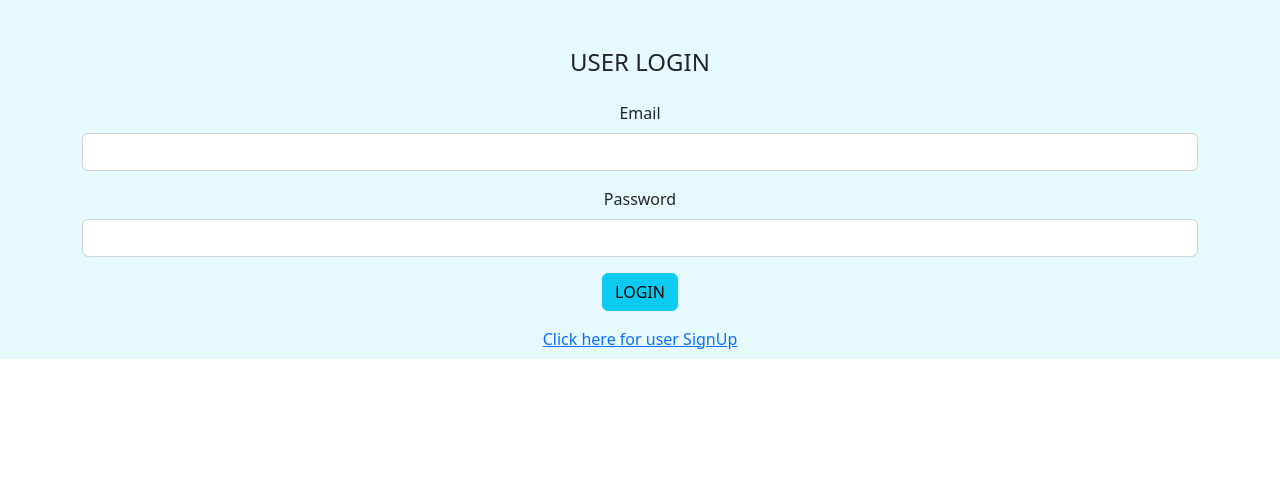
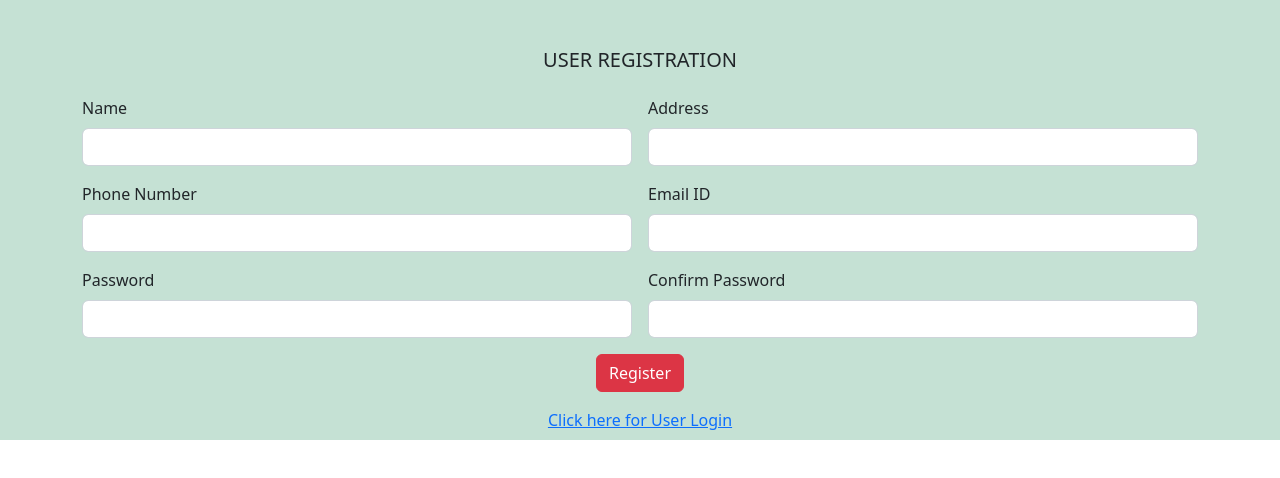
Before and after one commit to anugraha4/ShoppingCartAppFullstack, an Angular app: page / in a window 1280 px wide. Shown: the top 478 px of the page. Built offline with nearby package versions, Linux system fonts and the light colour scheme.

Commit message:
register

```diff
--- a/src/app/app.component.html
+++ b/src/app/app.component.html
@@ -1,3 +1,3 @@
-<app-user-login></app-user-login>
+<app-register></app-register>
 
 <router-outlet></router-outlet>
--- a/src/app/app.module.ts
+++ b/src/app/app.module.ts
@@ -5,12 +5,14 @@ import { AppRoutingModule } from './app-routing.module';
 import { AppComponent } from './app.component';
 import { AdminLoginComponent } from './admin-login/admin-login.component';
 import { UserLoginComponent } from './user-login/user-login.component';
+import { RegisterComponent } from './register/register.component';
 
 @NgModule({
   declarations: [
     AppComponent,
     AdminLoginComponent,
-    UserLoginComponent
+    UserLoginComponent,
+    RegisterComponent
   ],
   imports: [
     BrowserModule,
--- /dev/null
+++ b/src/app/register/register.component.html
@@ -0,0 +1,43 @@
+<div class="bg-success p-2 text-dark bg-opacity-25">
+<div class="container">
+    <div class="row">
+        <div class="col col-12 col-sm-12 col-md-12 col-lg-12 col-xl-12 col-xxl-12">
+            <div class="row g-3 mt-4">
+                <div class="col col-12 col-sm-12 col-md-12 col-lg-12 col-xl-12 col-xxl-12 text-center">
+                    <h5>USER REGISTRATION</h5>
+                </div>
+                <div class="col col-12 col-sm-6 col-md-6 col-lg-6 col-xl-6 col-xxl-6">
+                    <label for="" class="form-label">Name</label>
+                    <input type="text" class="form-control">
+                </div>
+                <div class="col col-12 col-sm-6 col-md-6 col-lg-6 col-xl-6 col-xxl-6">
+                    <label for="" class="form-label">Address</label>
+                    <input type="text" class="form-control">
+                </div>
+                <div class="col col-12 col-sm-6 col-md-6 col-lg-6 col-xl-6 col-xxl-6">
+                    <label for="" class="form-label">Phone Number</label>
+                    <input type="text" class="form-control">
+                </div>
+                <div class="col col-12 col-sm-6 col-md-6 col-lg-6 col-xl-6 col-xxl-6">
+                    <label for="" class="form-label">Email ID</label>
+                    <input type="email" name="" id="" class="form-control">
+                </div>
+                <div class="col col-12 col-sm-6 col-md-6 col-lg-6 col-xl-6 col-xxl-6">
+                    <label for="" class="form-label">Password</label>
+                    <input type="password" name="" id="" class="form-control">
+                </div>
+                <div class="col col-12 col-sm-6 col-md-6 col-lg-6 col-xl-6 col-xxl-6">
+                    <label for="" class="form-label">Confirm Password</label>
+                    <input type="password" name="" id="" class="form-control">
+                </div>
+                <div class="col col-12 col-sm-12 col-md-12 col-lg-12 col-xl-12 col-xxl-12 text-center">
+                    <button class="btn btn-danger">Register</button>
+                </div>
+                <div class="col col-12 col-sm-12 col-md-12 col-lg-12 col-xl-12 col-xxl-12 text-center">
+                    <a  routerLink="/register">Click here for User Login</a>
+                </div>
+            </div>
+        </div>
+    </div>
+</div>
+</div>
```
Also changed, not shown: src/app/register/register.component.ts (added, +10 -0 lines), src/app/register/register.component.css (added).
